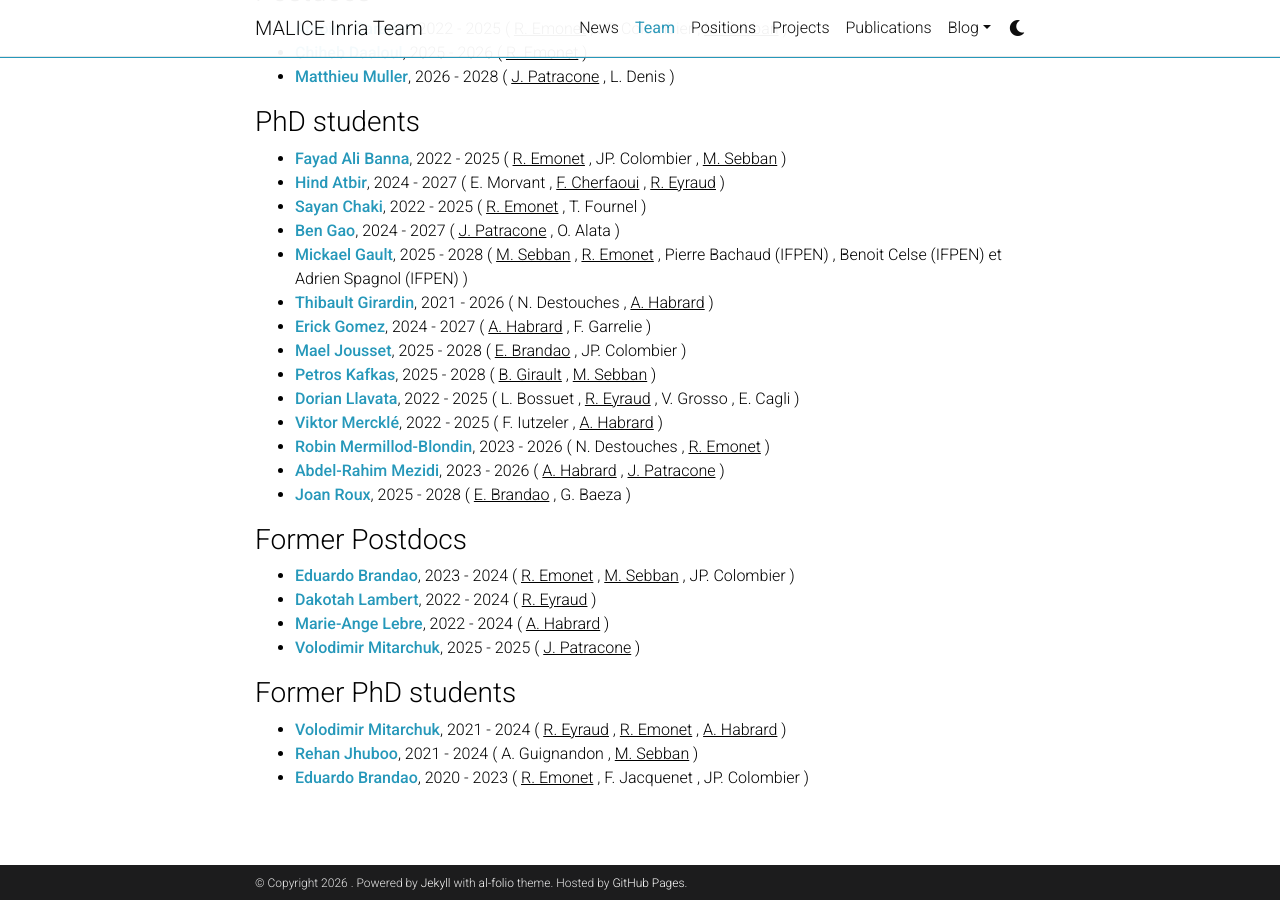
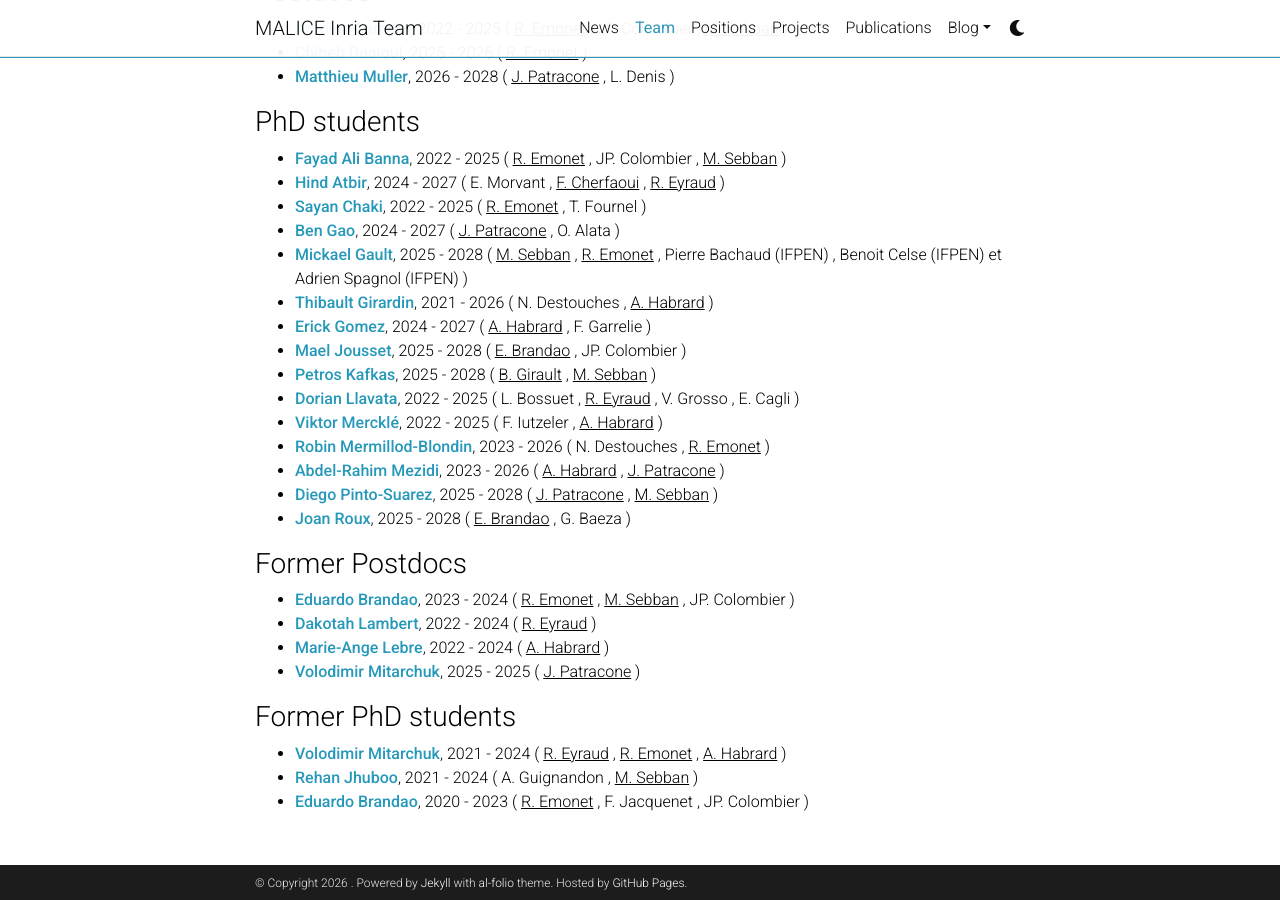
Before and after one commit to labhc-malice/labhc-malice.github.io, a Jekyll site: the page built from _pages/team.md, in a window 1280 px wide and 900 px high, scrolled down 1532 px. Built offline with Jekyll 4.4.1, drawn with Linux system fonts in a browser that asks for light colours; comment, search, counter and statistics services are not loaded; a style sheet for code colours, icons or effects is not loaded.

Commit message:
Update phdstudents.yml

```diff
--- a/_data/phdstudents.yml
+++ b/_data/phdstudents.yml
@@ -107,3 +107,11 @@
   supervisor: [E. Brandao, G. Baeza]
   starting_date: 2025
   end_date: 2028
+
+- firstname: Diego
+  lastname: Pinto-Suarez
+  url:
+  supervisor: [J. Patracone, M. Sebban]
+  starting_date: 2025
+  end_date: 2028
+  team_thematic: True
```
